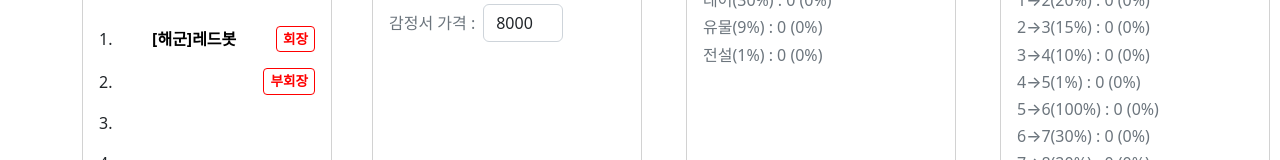
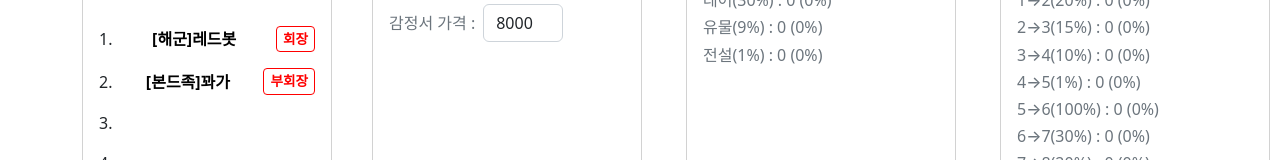
Before and after one commit to HanSeungJun/stoneAgeSimulationWeb, a plain HTML site: page index.html in a window 1280 px wide. Shown: the part 327-487 px from the top of the page. Drawn offline with nearby package versions, Linux system fonts and the light colour scheme.

Commit message:
Update index.html
Add ranking dashboard

```diff
--- a/index.html
+++ b/index.html
@@ -68,7 +68,7 @@
         <br><p><strong> 🤖며리 (0_0)a <span class="role-btn"> 개발자</span></li></strong><br>개발자에게 커피를 후원하면, 대쉬보드에 올려드립니다.<br>(최소 1,000원 이상)</p>
         <ol class="list-group list-group-numbered">
           <li class="list-group-item bg-white"><span class="nickname">[해군]레드봇</span><span class="role-btn">회장</span></li>
-          <li class="list-group-item bg-white"><span class="nickname"></span><span class="role-btn">부회장</span></li>
+          <li class="list-group-item bg-white"><span class="nickname">[본드족]꽈가</span><span class="role-btn">부회장</span></li>
           <li class="list-group-item">&nbsp;</li>
           <li class="list-group-item">&nbsp;</li>
           <li class="list-group-item">&nbsp;</li>
```
